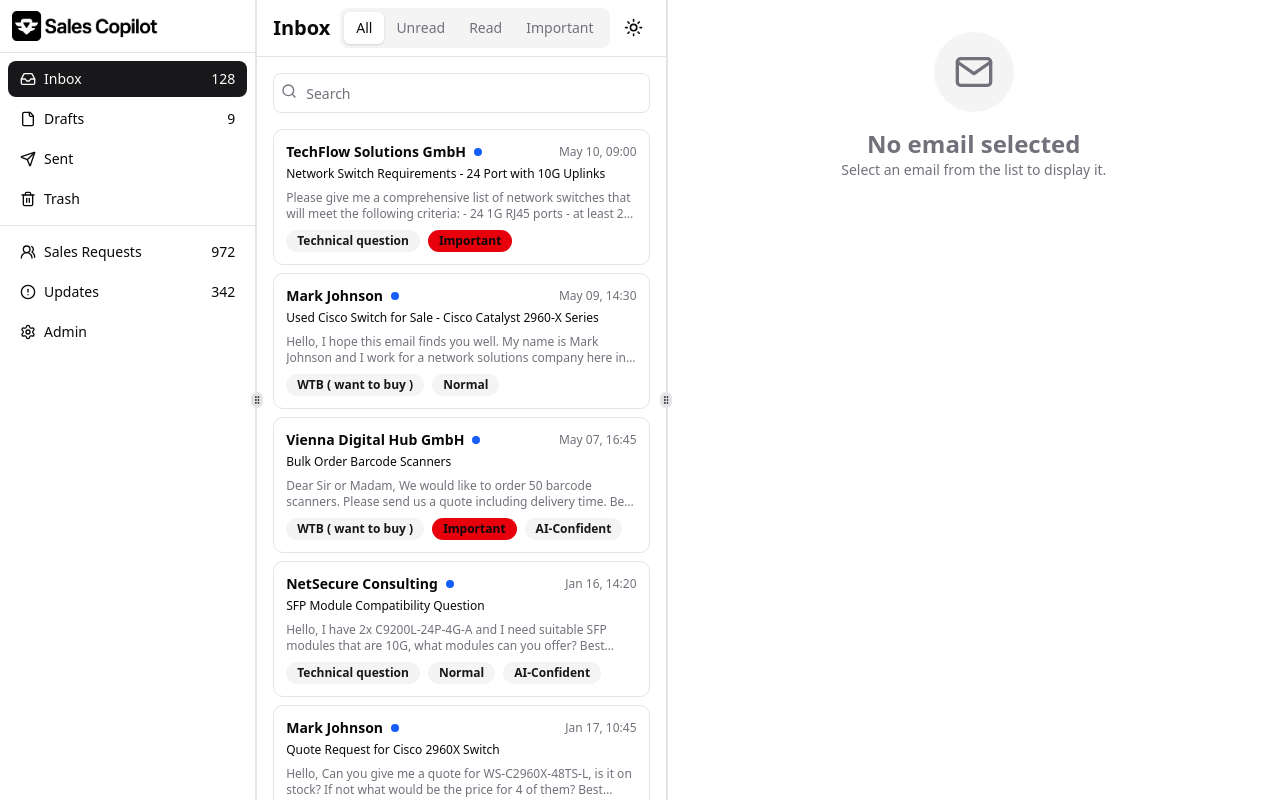
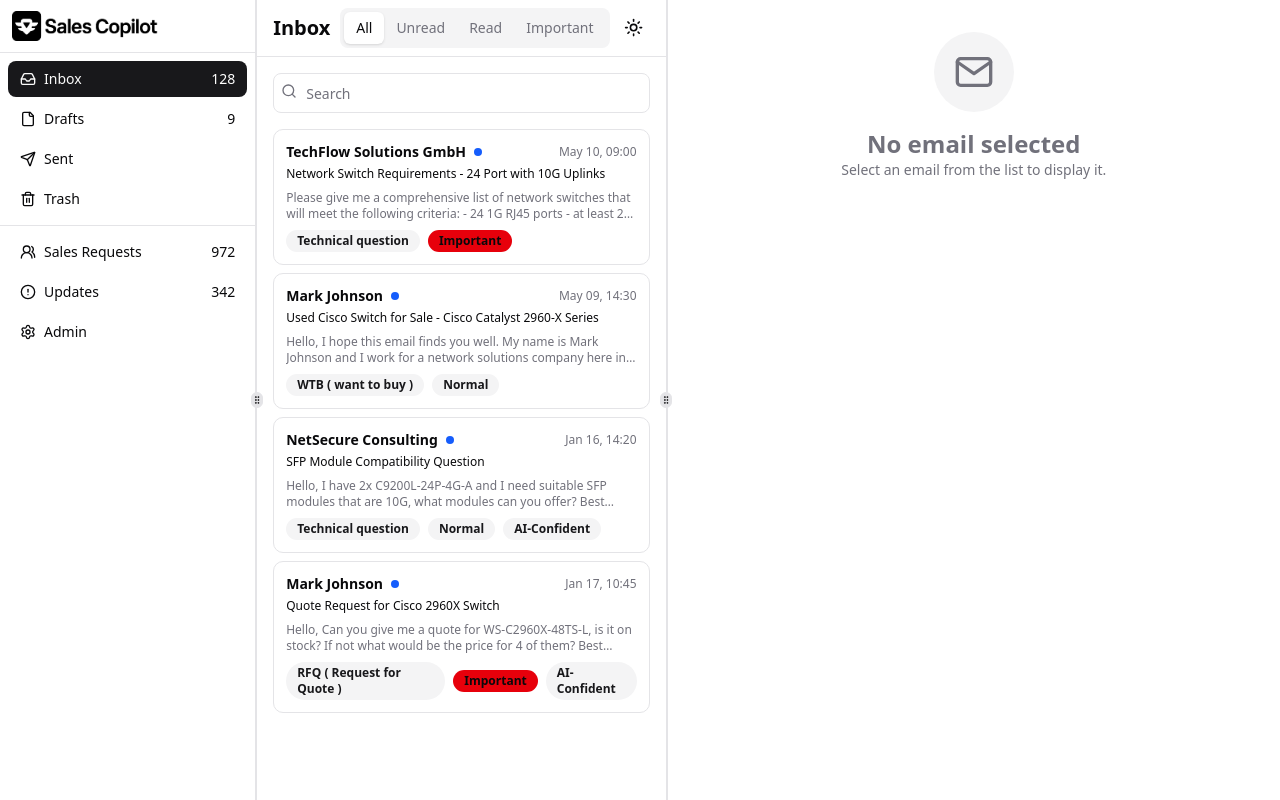
Before and after one commit to apenev/sanboxui, a Next.js app: page / in a window 1280 px wide. Built offline with nearby package versions, Linux system fonts and the light colour scheme.

Commit message:
Remove Bulk Order Barcode Scanners Entry

```diff
--- a/src/data/sales-data.ts
+++ b/src/data/sales-data.ts
@@ -130,21 +130,6 @@ export const clients: Client[] = [{
 },
 {
   id: "4",
-  name: "Vienna Digital Hub GmbH",
-  email: "tech@vienna-digital.com",
-  company: "Vienna Digital Hub GmbH",
-  revenue: 2900000,
-  industry: "Digital Transformation",
-  orderHistory: {
-    totalOrders: 89,
-    lastOrderDate: "2024-06-15T16:45:00Z",
-    averageOrderValue: 14500,
-    totalRevenue: 1290500
-  },
-  riskScore: 15
-},
-{
-  id: "5",
   name: "NetSecure Consulting",
   email: "procurement@netsecure.de",
   company: "NetSecure Consulting",
@@ -354,69 +339,16 @@ export const salesRequests: SalesRequest[] = [
   {
     id: "3",
     client: clients[3],
-    subject: "Bulk Order Barcode Scanners",
-    text: "Dear Sir or Madam,\n\nWe would like to order 50 barcode scanners. Please send us a quote including delivery time.\n\nBest regards\nVienna Digital Hub GmbH",
-    date: "2024-05-07T16:45:00Z",
-    status: "new",
-    priority: "high",
-    thread: {
-      id: "thread-3",
-      messages: [
-        {
-          id: "msg-3",
-          from: "tech@vienna-digital.com",
-          to: "sales@company.com",
-          date: "2024-05-07T16:45:00Z",
-          content: "Dear Sir or Madam,\n\nWe would like to order 50 barcode scanners. Please send us a quote including delivery time.\n\nBest regards\nVienna Digital Hub GmbH"
-        }
-      ]
-    },
-    aiAnalysis: {
-      type: "WTB ( want to buy )",
-      confidence: 0.95,
-      marketAnalysis: "Vienna Digital Hub GmbH is a premium customer with excellent payment history. Barcode scanners have stable demand in the retail sector.",
-      matchingProducts: [products[3]],
-      suggestedPrice: 4450,
-      marketData: {
-        averagePrice: 95,
-        priceRange: { min: 75, max: 120 },
-        trend: "stable",
-        competitorPrices: [
-          { competitor: "ScanTech", price: 92 },
-          { competitor: "BarcodePoint", price: 88 }
-        ],
-        recommendation: "Volume discount possible - very attractive deal."
-      },
-      riskAssessment: {
-        score: 95,
-        factors: ["Premium customer", "Large order quantity", "Excellent history"]
-      },
-      suggestedResponse: "Dear Sir or Madam,\n\nThank you for your bulk order of 50 barcode scanners.\n\n**Quote:**\n- 50x Barcode Scanner Pro\n- Unit price: [UNIT_PRICE] $\n- Volume discount: [DISCOUNT]%\n- Total price: [TOTAL_PRICE] $ (net)\n\n**Terms:**\n- Delivery time: [DELIVERY_TIME]\n- Payment terms: [PAYMENT_TERMS]\n- Warranty: [WARRANTY]\n\n**Additional Services:**\n- [EXTRA_1]\n- [EXTRA_2]\n\nWe look forward to your order.\n\nBest regards\nYour Sales Team",
-      placeholders: {
-        "UNIT_PRICE": "89",
-        "DISCOUNT": "15",
-        "TOTAL_PRICE": "3,782.50",
-        "DELIVERY_TIME": "1-2 business days",
-        "PAYMENT_TERMS": "30 days net",
-        "WARRANTY": "2-year warranty",
-        "EXTRA_1": "Free configuration",
-        "EXTRA_2": "Free spare parts for 1 year"
-      }
-    },
-  },
-  {
-    id: "4",
-    client: clients[4],
     subject: "SFP Module Compatibility Question",
     text: "Hello,\n\nI have 2x C9200L-24P-4G-A and I need suitable SFP modules that are 10G, what modules can you offer?\n\nBest regards\nNetSecure Consulting",
     date: "2024-01-16T14:20:00Z",
     status: "new",
     priority: "medium",
     thread: {
-      id: "thread-4",
+      id: "thread-3",
       messages: [
         {
-          id: "msg-4",
+          id: "msg-3",
           from: "procurement@netsecure.de",
           to: "sales@company.com",
           date: "2024-01-16T14:20:00Z",
@@ -445,7 +377,7 @@ export const salesRequests: SalesRequest[] = [
     },
   },
   {
-    id: "5",
+    id: "4",
     client: clients[1],
     subject: "Quote Request for Cisco 2960X Switch",
     text: "Hello,\n\nCan you give me a quote for WS-C2960X-48TS-L, is it on stock? If not what would be the price for 4 of them?\n\nBest regards\nMark Johnson",
@@ -453,10 +385,10 @@ export const salesRequests: SalesRequest[] = [
     status: "new",
     priority: "high",
     thread: {
-      id: "thread-5",
+      id: "thread-4",
       messages: [
         {
-          id: "msg-5",
+          id: "msg-4",
           from: "mjohnson@technet-solutions-example.com",
           to: "sales@company.com",
           date: "2024-01-17T10:45:00Z",
```
